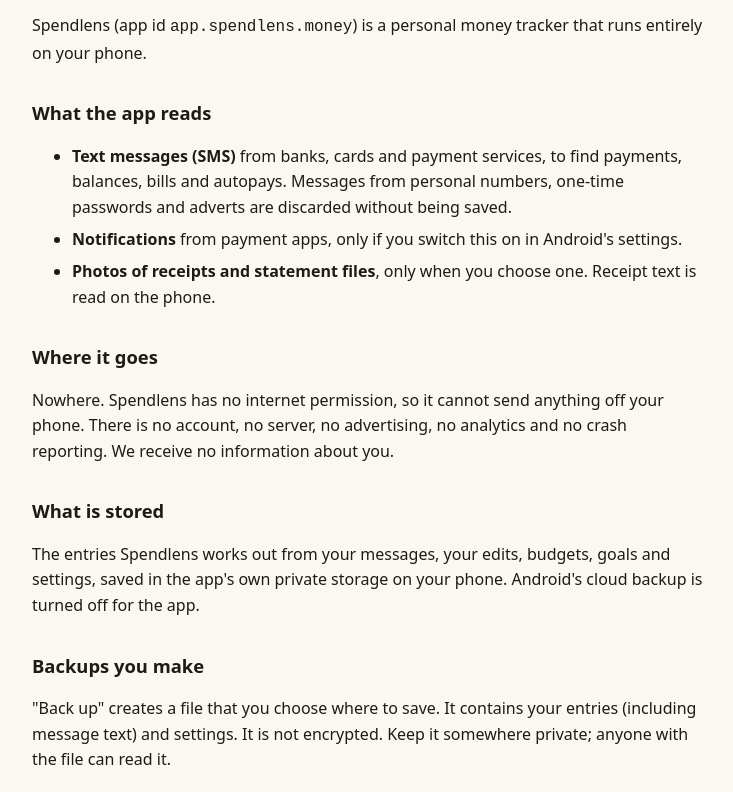
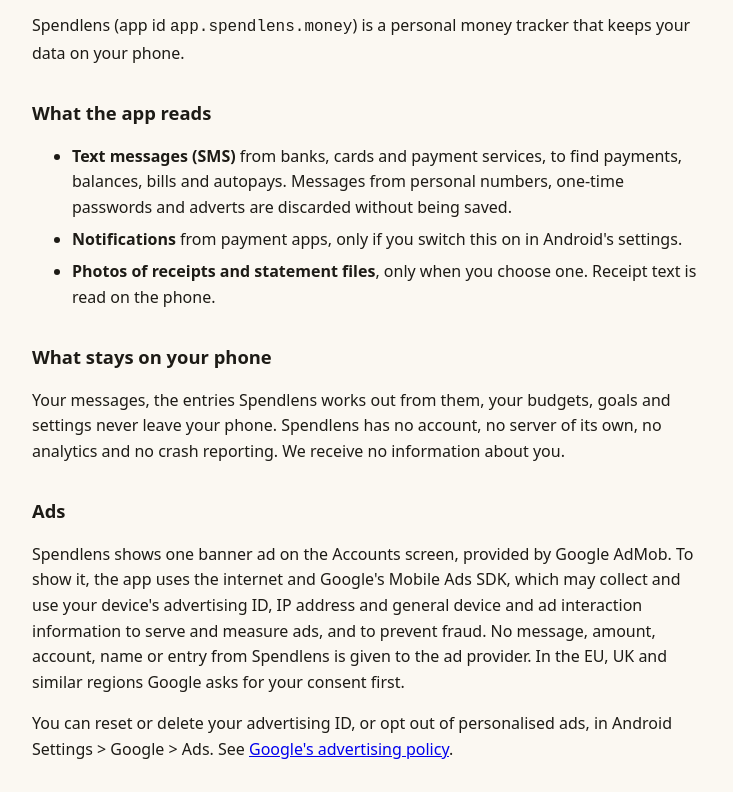
Before and after one commit to avatarbyte/spendlens, a plain HTML site: page index.html in a window 1280 px wide. Shown: the part 129-921 px from the top of the page, without its empty margins (272-1005 px from the left). Drawn offline with Linux system fonts and the light colour scheme.

Commit message:
Privacy policy: add AdMob banner ad and advertising ID disclosure
Co-Authored-By: Claude Sonnet 5.5 <noreply@anthropic.com>

```diff
--- a/index.html
+++ b/index.html
@@ -14,7 +14,7 @@
 <body>
 <h1>Spendlens privacy policy</h1>
 <p class="date">Last updated: 14 November 2026</p>
-<p>Spendlens (app id <code>app.spendlens.money</code>) is a personal money tracker that runs entirely on your phone.</p>
+<p>Spendlens (app id <code>app.spendlens.money</code>) is a personal money tracker that keeps your data on your phone.</p>
 
 <h2>What the app reads</h2>
 <ul>
@@ -23,8 +23,12 @@
   <li><strong>Photos of receipts and statement files</strong>, only when you choose one. Receipt text is read on the phone.</li>
 </ul>
 
-<h2>Where it goes</h2>
-<p>Nowhere. Spendlens has no internet permission, so it cannot send anything off your phone. There is no account, no server, no advertising, no analytics and no crash reporting. We receive no information about you.</p>
+<h2>What stays on your phone</h2>
+<p>Your messages, the entries Spendlens works out from them, your budgets, goals and settings never leave your phone. Spendlens has no account, no server of its own, no analytics and no crash reporting. We receive no information about you.</p>
+
+<h2>Ads</h2>
+<p>Spendlens shows one banner ad on the Accounts screen, provided by Google AdMob. To show it, the app uses the internet and Google's Mobile Ads SDK, which may collect and use your device's advertising ID, IP address and general device and ad interaction information to serve and measure ads, and to prevent fraud. No message, amount, account, name or entry from Spendlens is given to the ad provider. In the EU, UK and similar regions Google asks for your consent first.</p>
+<p>You can reset or delete your advertising ID, or opt out of personalised ads, in Android Settings &gt; Google &gt; Ads. See <a href="https://policies.google.com/technologies/ads">Google's advertising policy</a>.</p>
 
 <h2>What is stored</h2>
 <p>The entries Spendlens works out from your messages, your edits, budgets, goals and settings, saved in the app's own private storage on your phone. Android's cloud backup is turned off for the app.</p>
```
